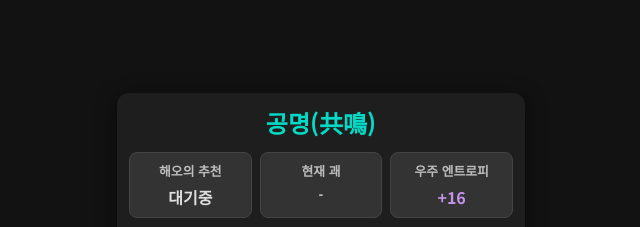
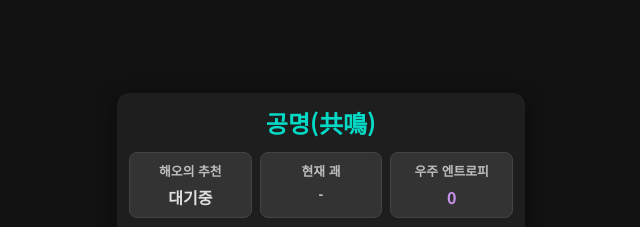
Before and after one commit to dreammee0717/GongMyung-Engine, a website: page index.html in a window 1280 px wide. Shown: the top 227 px of the page, 319-959 px from the left. Drawn offline with Linux system fonts and the light colour scheme; no server answers.

Commit message:
Add files via upload

```diff
--- a/index.html
+++ b/index.html
@@ -295,17 +295,6 @@
         // --- 실시간 점성학 에너지 분석기 (API 연동 준비) ---
         let currentAstrologicalEnergy = { total: 0 };
 
-        // --- 1. 가상 API (백엔드 서버 구축 전 임시 데이터 생성기) ---
-        async function fetchVirtualAstrologicalData() {
-            return new Promise(resolve => {
-                const now = new Date();
-                const totalSeconds = now.getTime() / 1000;
-                // 복잡한 수학 공식을 사용하여 현실적인 데이터 흐름을 시뮬레이션합니다.
-                const score = Math.sin(totalSeconds / 300) * 40 + Math.cos(totalSeconds / 1500) * 30 + Math.sin(totalSeconds / 5000) * 30;
-                resolve({ totalScore: Math.round(score) });
-            });
-        }
-
         // --- 2. 실제 API 호출 함수 (백엔드 서버 구축 후 이 부분을 사용) ---
         async function fetchRealAstrologicalData() {
             try {
@@ -329,9 +318,9 @@
         }
 
         async function updateAstrologicalEnergy() {
-            // 현재는 가상 API를 사용합니다. 백엔드 구축 후 아래 한 줄만 바꾸면 됩니다.
-            const astroData = await fetchVirtualAstrologicalData();
-            // const astroData = await fetchRealAstrologicalData(); // <--- 이 줄로 교체!
+            // 백엔드 구축 후에는 fetchRealAstrologicalData()를 호출합니다.
+            // 현재는 임시 데이터를 사용하지 않고, 실제 API 호출을 시도하도록 코드를 수정합니다.
+            const astroData = await fetchRealAstrologicalData();
 
             currentAstrologicalEnergy.total = astroData.totalScore;
 
@@ -339,7 +328,7 @@
             if (astroEl) astroEl.textContent = formatPower(currentAstrologicalEnergy.total);
         }
 
-        setInterval(updateAstrologicalEnergy, 5000);
+        setInterval(updateAstrologicalEnergy, 60000); // 1분마다 업데이트
 
         // --- 64괘 데이터베이스 ---
         const HEXAGRAM_DB = {
@@ -733,4 +722,4 @@
         });
     </script>
 </body>
-</ht
+</html>
```
